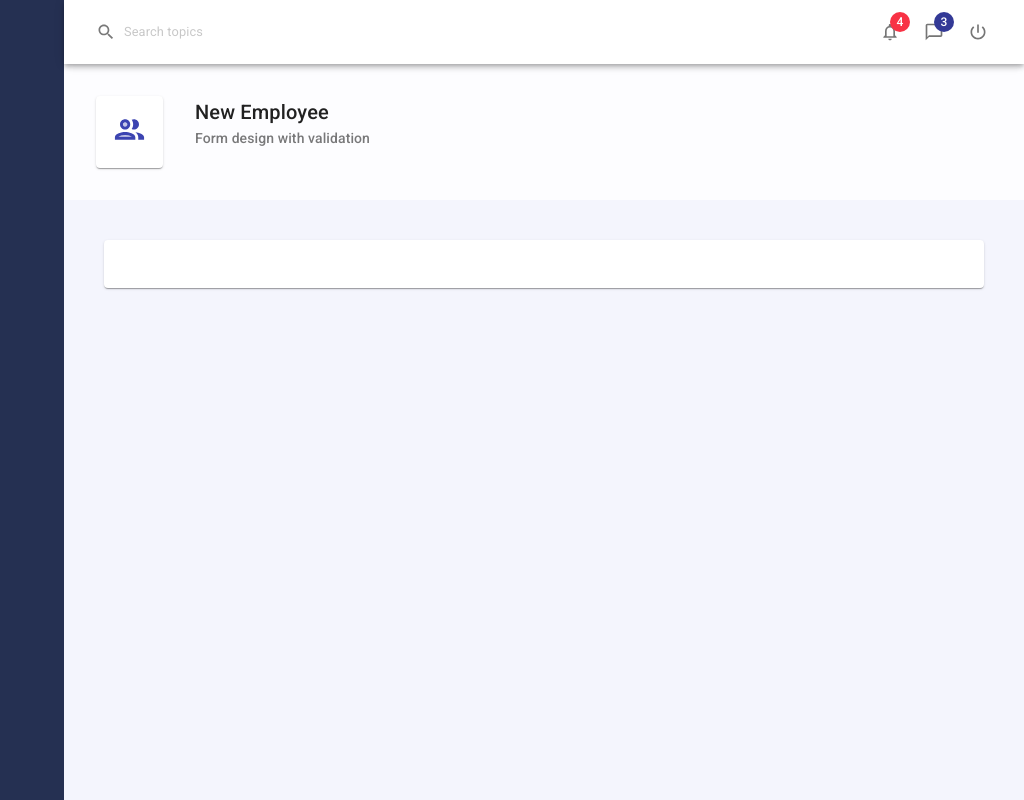
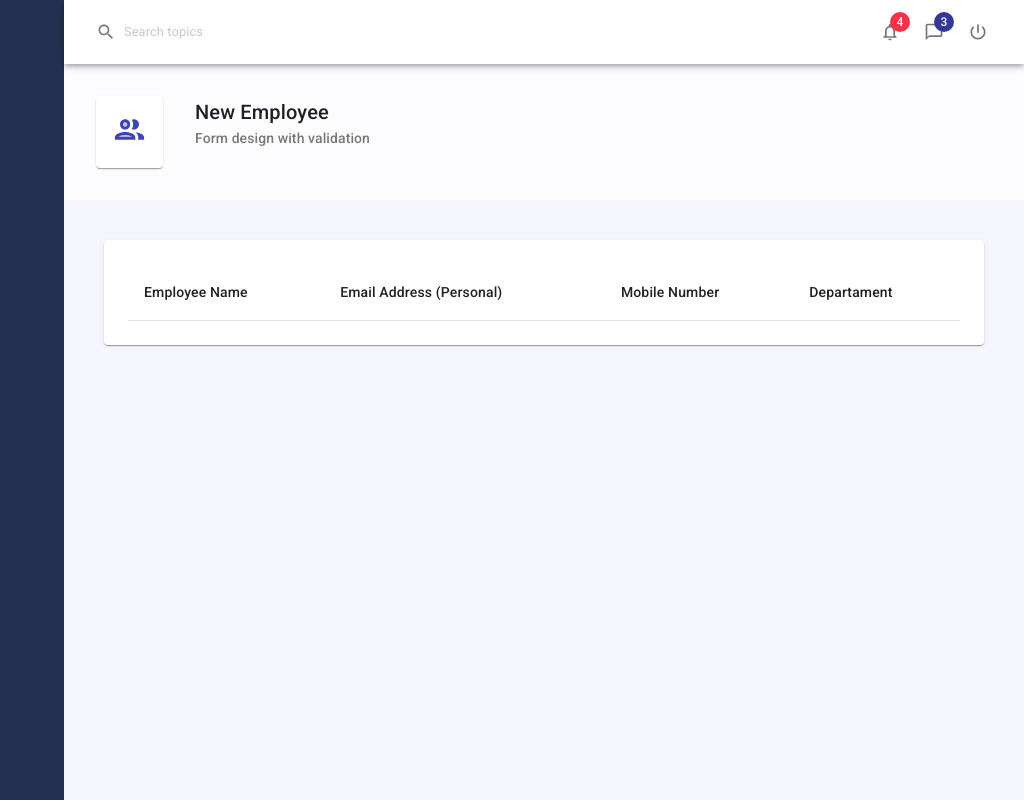
Before and after one commit to GabrielAlonso/material-ui-complete, a React (Create React App) app: page / in a window 1280 px wide. Shown: the whole page, without its empty margins (256-1280 px from the left). Built offline with nearby package versions, Linux system fonts and the light colour scheme.

Commit message:
implementado Cabeçalho da Table

```diff
--- a/src/components/useTable.js
+++ b/src/components/useTable.js
@@ -1,4 +1,4 @@
-import { Table } from '@material-ui/core'
+import { Table, TableCell, TableHead, TableRow } from '@material-ui/core'
 import React from 'react'
 
 export default function useTable(records, headCells) {
@@ -9,7 +9,20 @@ export default function useTable(records, headCells) {
         </Table>
     )
 
+    const TblHead = props => {
+        return (<TableHead>
+            <TableRow>
+                {headCells.map(headCell => (<TableCell key={headCell.id}>
+                    {headCell.label}
+                </TableCell>
+                ))
+                }
+            </TableRow>
+        </TableHead>)
+    }
+
     return {
-        TblContainer
+        TblContainer,
+        TblHead
     }
 }
--- a/src/pages/Employees/Employees.js
+++ b/src/pages/Employees/Employees.js
@@ -13,14 +13,22 @@ const useStyles = makeStyles(theme => ({
     }
 }))
 
+const headCells = [
+    { id: 'fullName', label: 'Employee Name' },
+    { id: 'email', label: 'Email Address (Personal)' },
+    { id: 'mobile', label: 'Mobile Number' },
+    { id: 'departament', label: 'Departament' }
+]
+
 export default function Employees() {
 
     const classes = useStyles();
     const [records, setRecords] = useState(employeeService.getAllEmployees())
 
     const {
-        TblContainer
-    } = useTable();
+        TblContainer,
+        TblHead
+    } = useTable(records, headCells);
 
     return (
         <>
@@ -32,6 +40,7 @@ export default function Employees() {
             <Paper className={classes.pageContent}>
                 {/* <Employeeform /> */}
                 <TblContainer>
+                    <TblHead />
                     <TableBody>
                         {
                             records.map(item =>
```
